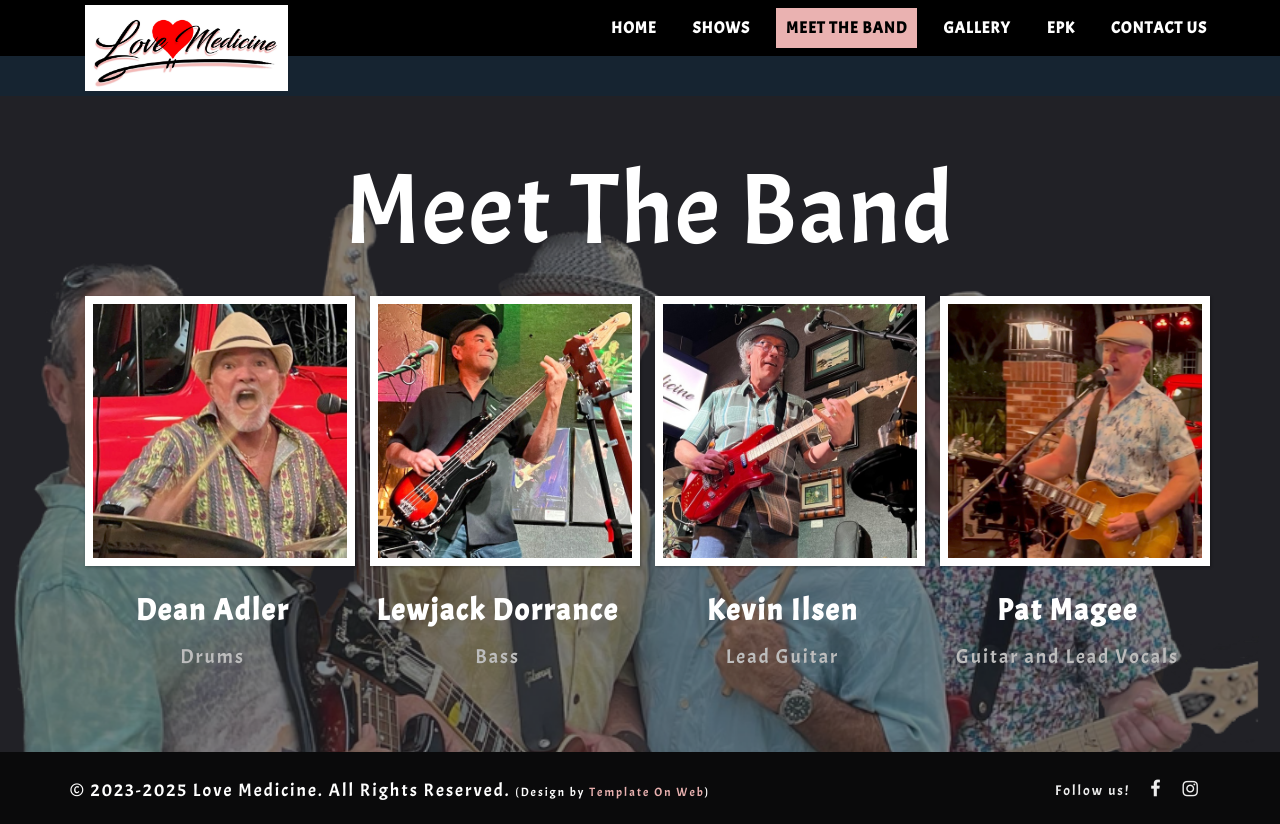
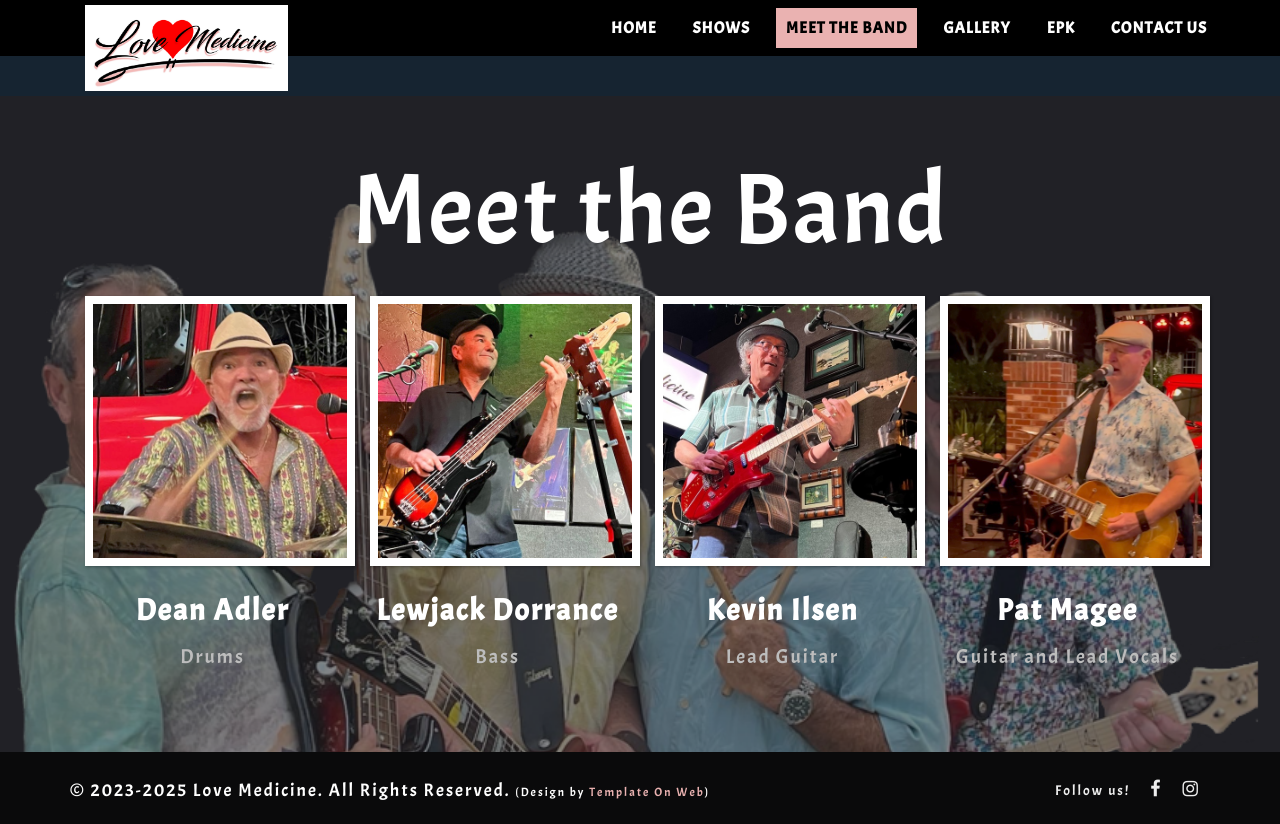
Before and after one commit to kilsen/lovemedicineband-client, a React (Create React App) app: page /meet in a window 1280 px wide. Built offline with nearby package versions, Linux system fonts and the light colour scheme.

Commit message:
case change

```diff
--- a/src/routes/Meet.js
+++ b/src/routes/Meet.js
@@ -9,7 +9,7 @@ const Meet = props => {
             <div className="col-sm-12 padding_all">
               <div className="copies_1">
                 {/*<h6>Love Medicine</h6>*/}
-                <h1 className="text-center">Meet The Band</h1>
+                <h1 className="text-center">Meet the Band</h1>
                 {/*<p></p>*/}
               </div>
             </div>
```
